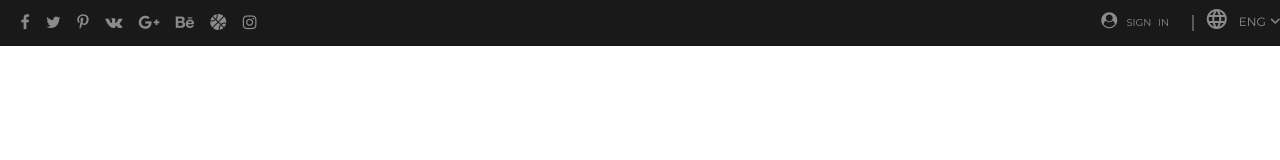
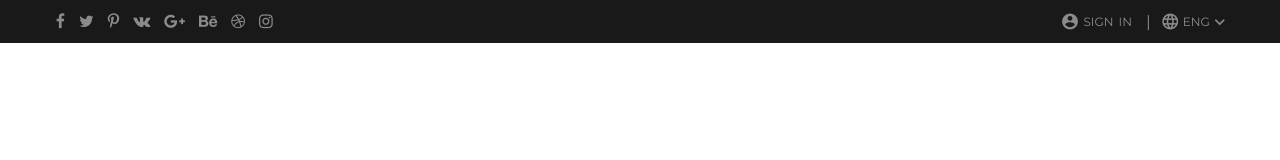
Before and after one commit to Deepanshu-cell/psdToHtml, a plain HTML site: page index.html in a window 1280 px wide. Drawn offline with nearby package versions, Linux system fonts and the light colour scheme.

Commit message:
pre final header

```diff
--- a/index.css
+++ b/index.css
@@ -3,7 +3,6 @@
     margin: 0;
     padding: 0;
     font-family: 'Montserrat', sans-serif;
-    display: f;
 }
 
 * a{
@@ -11,16 +10,15 @@
 }
 
 .center-main-container{
-    width: 1265px;
-    display: block;
+    width: 1170px;
 }
 
 
 /* header  */
 .header{
     background-color: #191919;
-    height: 42px;
-    width: 100%;
+    height: 39px;
+    width: 99.8%;
     display: flex;
     align-items: center;
     justify-content: center;
@@ -32,15 +30,18 @@
     width: 100%;
     display: flex;
     justify-content: space-between;
-    padding: 11px;
 }
 
 .header-left{
-    width: 236px;
     display: flex;
     justify-content: space-between;
+    align-items: center;
     padding: 0px;
-    margin-top: 6px;
+}
+
+.header-left a{
+    /* margin: 5px; */
+    margin-right: 14px;
 }
 
 .social-link{
@@ -48,7 +49,7 @@
 }
 
 .header-text-color{
-    font-size: 10px;
+    font-size: 12px;
     color: #8b8b8b;
 }
 
@@ -61,38 +62,53 @@
     display: flex;
     align-items: center;
     justify-content: space-evenly;
-    margin-bottom: 5px;
-    /* padding: 10px; */
-    padding-left: 5px;
-    margin-right: 5px;
 }
 
+
 .header-right-acc a{
-    margin-right: 2px;
-    padding: 10px;
-}
-.header-right-lang{
     display: flex;
     align-items: center;
+     margin-right: 6px;
+}
 
+.header-right-acc a span{
+    margin-right: 4px;
 }
-.header-right-lang a{
-    margin-left: 10px;
-    padding: -5px;
+
+.header-right-lang a {
+    display: flex;
+    align-items: center;
 }
 
 #text-sign-in{
-    margin-left: 5px;
-    word-spacing: 4px;
-}
-#text-eng{
-    font-size: 12px;
+    word-spacing: 2px;
 }
 
-.fa-pipe{
-    margin-left: 10px;
+#account_circle{
+    font-size: 19px;
+}
+
+#lang-icon{
+    font-size: 19px;
+    margin-right: 3px;
+    margin-left: 4px;
+}
+
+#keyboard-arrow-down{
+    font-size: 19px;
+}
+
+#expand_more{
+    width: 16px;
+    font-size: 20px;
 }
 
 .fa-angle-down{
     font-size:12px;
 }
+
+.pipe{
+    margin-left: 4px;
+    margin-right: 6px;
+
+}
--- a/index.html
+++ b/index.html
@@ -4,18 +4,12 @@
     <meta charset="UTF-8" />
     <meta http-equiv="X-UA-Compatible" content="IE=edge" />
     <meta name="viewport" content="width=device-width, initial-scale=1.0" />
+
+    <link rel="stylesheet" href="./css/font-awesome.min.css" />
+
     <link
+      href="https://fonts.googleapis.com/icon?family=Material+Icons"
       rel="stylesheet"
-      href="https://cdnjs.cloudflare.com/ajax/libs/font-awesome/6.3.0/css/all.min.css"
-    />
-    <link rel="stylesheet" href="./css/font-awesome.min.css" />
-    <!-- <link
-      rel="stylesheet"
-      href="https://fonts.googleapis.com/css2?family=Material+Symbols+Rounded:opsz,wght,FILL,GRAD@48,400,1,0"
-    /> -->
-    <link
-      rel="stylesheet"
-      href="https://fonts.googleapis.com/css2?family=Material+Symbols+Rounded:opsz,wght,FILL,GRAD@20,300,0,0"
     />
     <link
       href="https://fonts.googleapis.com/css2?family=Montserrat&family=Work+Sans:wght@300&display=swap"
@@ -49,7 +43,7 @@
               <i class="fa fa-behance" aria-hidden="true"></i>
             </a>
             <a href="#" class="social-link">
-              <i class="fa fa-basketball" aria-hidden="true"></i>
+              <i class="fa fa-dribbble" aria-hidden="true"></i>
             </a>
             <a href="#" class="social-link">
               <i class="fa fa-instagram" aria-hidden="true"></i>
@@ -59,27 +53,26 @@
           <div class="header-right">
             <div class="header-right-acc">
               <a href="#">
-                <span
-                  ><i
-                    class="fa fa-user-circle social-link"
-                    aria-hidden="true"
-                  ></i
-                ></span>
-                <span class="header-text-color social-link" id="text-sign-in"
-                  >SIGN IN</span
-                >
+                <span class="material-icons social-link" id="account_circle">
+                account_circle
+              </span>
+              <span class="header-text-color" id="text-sign-in"
+                >SIGN IN</span
+              >
               </a>
             </div>
-            <i class="fa-sharp fa-solid fa-pipe">|</i>
+
+            <span class="pipe">&#124</span>
+
             <div class="header-right-lang">
               <a href="#"
-                ><span class="material-symbols-rounded social-link">
+                ><span class="material-icons social-link" id="lang-icon">
                   language
-                </span></a
-              >
-              <a href="#">
-                <span class="header-text-color social-link" id="text-eng">ENG</span>
-                <span><i class="fa-solid fa-angle-down social-link"></i></span>
+                </span>
+                <span class="header-text-color" id="text-eng"
+                  >ENG</span
+                >
+                <span class="material-icons social-link" id="expand_more"> expand_more </span>
               </a>
             </div>
           </div>
```
